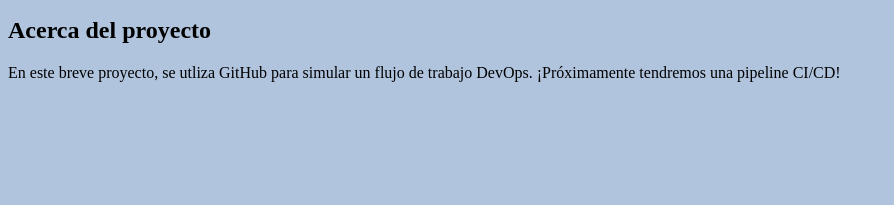
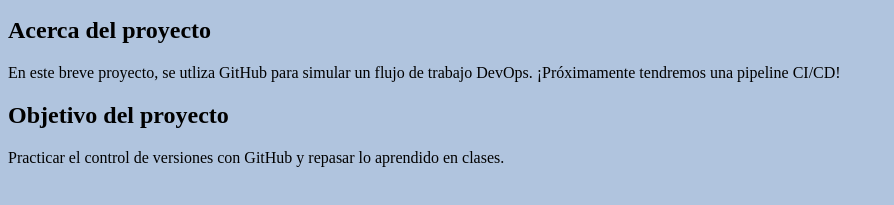
Before and after one commit to IsMariEvenReal/mi-proyecto-devops, a plain HTML site: page src/index.html in a window 1280 px wide. Shown: the part 101-306 px from the top of the page, without its empty margins (0-894 px from the left). Drawn offline with Linux system fonts and the light colour scheme.

Commit message:
Agrega sección de objetivo del proyecto

```diff
--- a/src/index.html
+++ b/src/index.html
@@ -10,5 +10,7 @@
     <p>Este sitio forma parte de una práctica de control de versiones.</p>
     <h2>Acerca del proyecto</h2>
     <p>En este breve proyecto, se utliza GitHub para simular un flujo de trabajo DevOps. ¡Próximamente tendremos una pipeline CI/CD!</p>
+    <h2>Objetivo del proyecto</h2>
+    <p>Practicar el control de versiones con GitHub y repasar lo aprendido en clases.</p>
 </body>
 </html>
```
